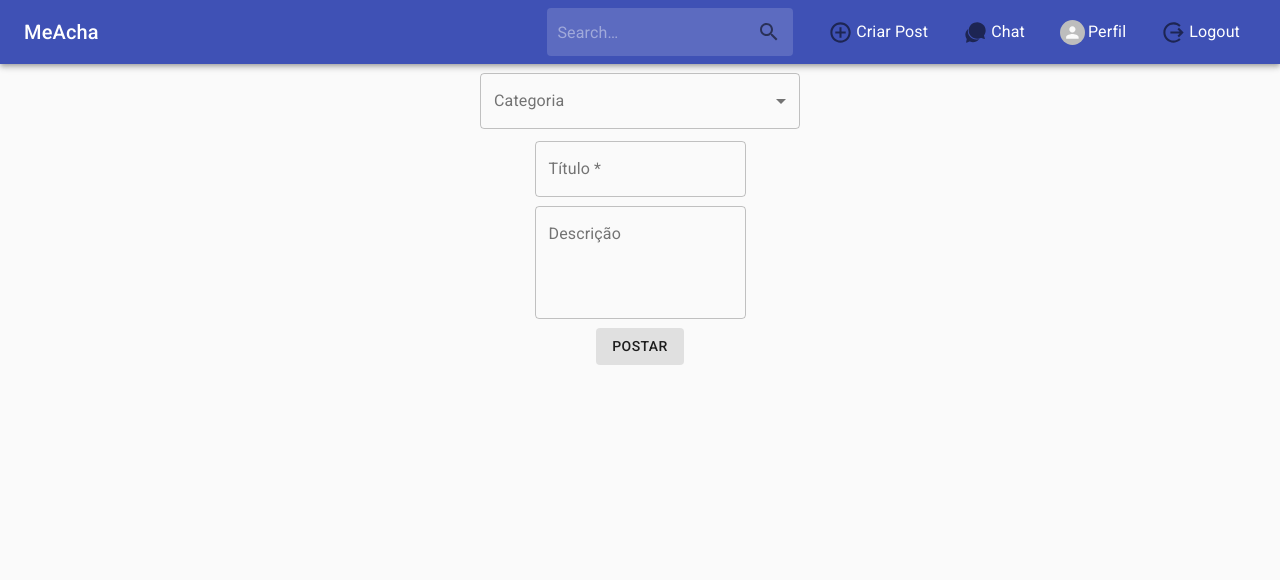
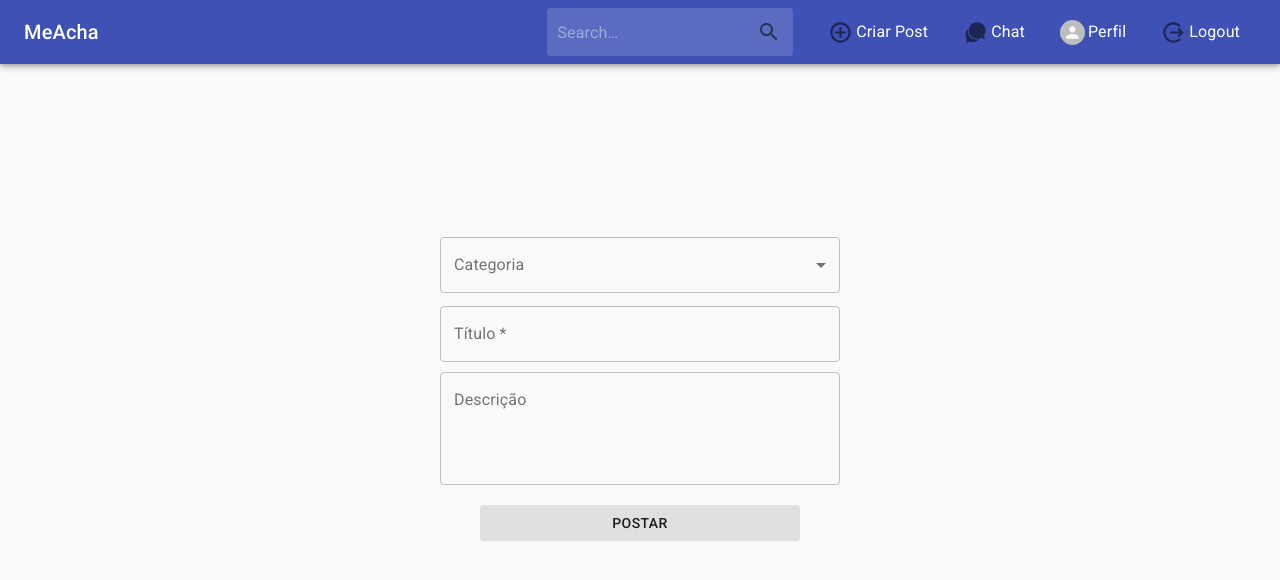
Before and after one commit to Bruno-Fernando/MeAcha, a React (Create React App) app in the folder client/: page /new/post in a window 1280 px wide. Shown: the top 580 px of the page. Built offline with nearby package versions, Linux system fonts and the light colour scheme.

Commit message:
Adiconado estilos a NewPost

```diff
--- a/client/src/components/NewPost/index.js
+++ b/client/src/components/NewPost/index.js
@@ -40,18 +40,18 @@ export default function Register() {
   };
 
   return (
-    <form onSubmit={handleSubmit(onSubmit)}>
+    <form onSubmit={handleSubmit(onSubmit)} className={classes.formContainer} >
       <Grid
         container
         direction="column"
-        justify="space-evenly"
+        justify="center"
         alignItems="center"
         className={classes.gridContainer}
       >
         <FormControl
           error={errors.category ? true : false}
           variant="outlined"
-          style={{ width: "25%" }}
+          className={classes.gridInput}
         >
           <InputLabel htmlFor="category">Categoria</InputLabel>
           <Controller
@@ -78,6 +78,7 @@ export default function Register() {
           inputRef={register(postTitle)}
           error={errors.title ? true : false}
           helperText={errors.title ? errors.title.message : ""}
+          className={classes.gridInput}
         />
 
         <TextField
@@ -89,9 +90,10 @@ export default function Register() {
           inputRef={register(postDescription)}
           error={errors.description ? true : false}
           helperText={errors.description ? errors.description.message : ""}
+          className={classes.gridInput}
         />
 
-        <Button variant="contained" disableElevation type="submit">
+        <Button variant="contained" disableElevation type="submit" className={classes.submitBtn}>
           Postar
         </Button>
       </Grid>
--- a/client/src/components/NewPost/styles.js
+++ b/client/src/components/NewPost/styles.js
@@ -1,7 +1,24 @@
 import { makeStyles } from "@material-ui/core/styles";
 
-export default makeStyles(theme => ({
+export default makeStyles((theme) => ({
+  formContainer: {
+    width: "100%",
+    display: "flex",
+    justifyContent: "center",
+  },
   gridContainer: {
-      height: "310px"
-  }
+    width: "90vw",
+    height: "80vh",
+    [theme.breakpoints.up("sm")]: {
+      width: "50vh",
+    },
+  },
+  gridInput: {
+    width: "100%",
+    marginTop: "10px",
+  },
+  submitBtn: {
+    width: "80%",
+    marginTop: "20px",
+  },
 }));
```
